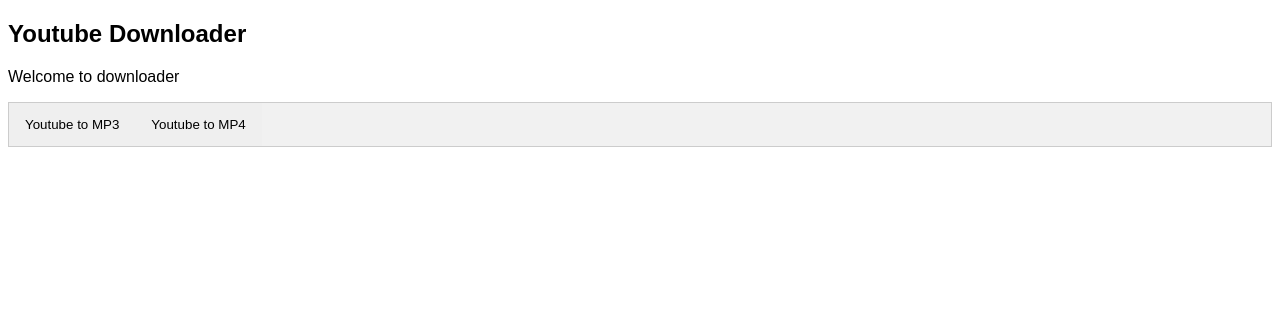
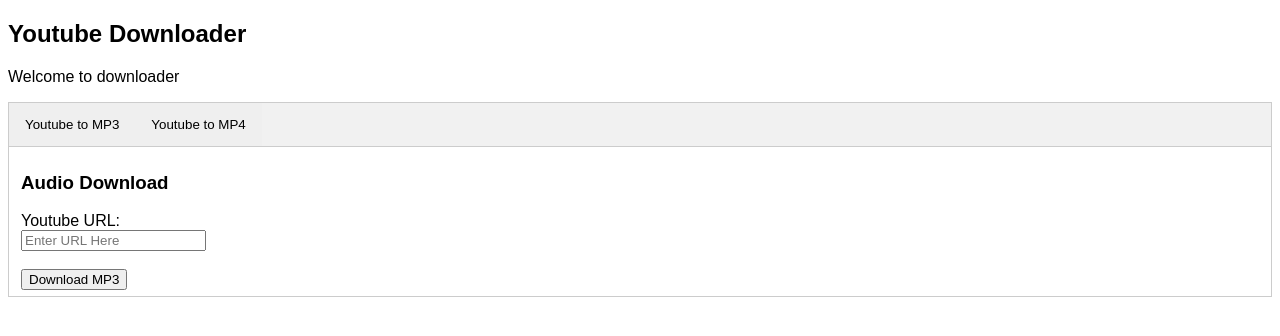
Before and after one commit to amithaisuru/ytdownloader, a Flask app: page / in a window 1280 px wide. Shown: the top 336 px of the page. Run offline with Flask 3, Linux system fonts and the light colour scheme.

Commit message:
basic mp3 download
audio files can be downloaded as mp3. for format changing available yet

```diff
--- a/Static/script.js
+++ b/Static/script.js
@@ -1 +1,17 @@
-console.log("Script loaded!");
+function openTab(evt, tabName) {
+    var i, tabContent, tabLinks;
+    tabContent = document.getElementsByClassName("tabcontent");
+    for(i=0; i<tabContent.length; i++){
+        tabContent[i].style.display = "none";
+    }
+    tabLinks = document.getElementsByClassName("tablinks");
+    for(i=0; i<tabLinks.length; i++){
+        tabLinks[i].className = tabLinks[i].className.replace(" active", "");
+    }
+    document.getElementById(tabName).style.display = "block";
+    evt.currentTarget.className += " active";
+}
+
+document.addEventListener("DOMContentLoaded", function(){
+    document.getElementsByClassName("tablinks")[0].click();
+});
--- a/app.py
+++ b/app.py
@@ -1,4 +1,7 @@
-from flask import Flask, render_template
+import os
+
+import yt_dlp
+from flask import Flask, render_template, request, send_file
 
 app = Flask(__name__)
 
@@ -6,5 +9,33 @@
 def home():
     return render_template('index.html')
 
+@app.route('/download_audio', methods=['POST'])
+def download_audio():
+    url = request.form.get('url')
+    if not url:
+        return "No URL provided", 400
+
+    ydl_opts = {
+        'format': 'bestaudio',
+        'postprocessors': [{
+            'key': 'FFmpegExtractAudio',
+            'preferredcodec': 'mp3',
+            'preferredquality': '192',
+        }],
+        'outtmpl': 'downloads/%(title)s.%(ext)s',
+    }
+    try:
+        os.makedirs('downloads', exist_ok=True)
+        #download and convert he audio
+        with yt_dlp.YoutubeDL(ydl_opts) as ydl:
+            info = ydl.extract_info(url, download=True) # Download and get video info
+            # Fix the filename (yt-dlp might use .webm but we need .mp3)
+            filename = ydl.prepare_filename(info).replace('.webm', '.mp3')
+            response = send_file(filename, as_attachment=True)
+            # os.remove(filename)
+            return response
+    except Exception as e:
+        return f"An error occurred: {str(e)}", 500
+
 if __name__ == '__main__':
     app.run(debug=True, host='0.0.0.0', port=5000)
--- a/templates/index.html
+++ b/templates/index.html
@@ -14,9 +14,17 @@
         <button class="tablinks" onclick="openTab(event, 'Video')">Youtube to MP4</button>
     </div>
 
+    <!-- audio section -->
     <div id="Audio" class="tabcontent">
-        <h3>audio downloader</h3>
+        <h3>Audio Download</h3>
+        <form action="{{ url_for('download_audio')}}" method="post">
+            <label for="url">Youtube URL:</label><br>
+            <input type="text" id="url" name="url" placeholder="Enter URL Here"><br><br>
+            <input type="submit" value="Download MP3">
+        </form>
     </div>
+
+    <!-- video section -->
     <div id="Video" class="tabcontent">
         <h3>video downloader</h3>
     </div>
```
Also changed, not shown: 1 other file.
